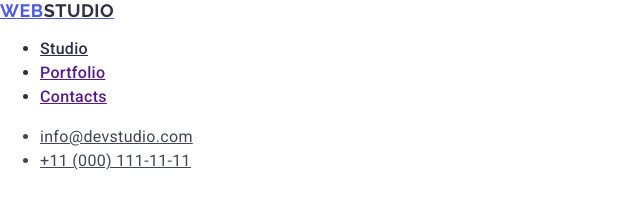
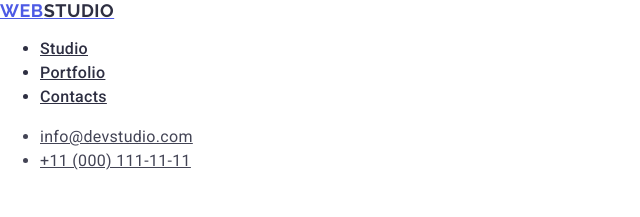
Before and after one commit to BigDaddyWro/goit-markup-hw-02, a plain HTML site: page index.html in a window 1280 px wide. Shown: the top 217 px of the page, 0-640 px from the left. Drawn offline with nearby package versions, Linux system fonts and the light colour scheme.

Commit message:
Update index.html

```diff
--- a/index.html
+++ b/index.html
@@ -27,10 +27,14 @@
         >
         <ul class="navigation">
           <li class="navigation-link">
-            <a href="./index.html" class="navigation-link1">Studio</a>
+            <a class="navigation-link1" href="./index.html">Studio</a>
           </li>
-          <li class="navigation-link"><a href="">Portfolio</a></li>
-          <li class="navigation-link"><a href="">Contacts</a></li>
+          <li class="navigation-link">
+            <a class="navigation-link1" href="">Portfolio</a>
+          </li>
+          <li class="navigation-link">
+            <a class="navigation-link1" href="">Contacts</a>
+          </li>
         </ul>
       </nav>
       <address class="connection">
```
